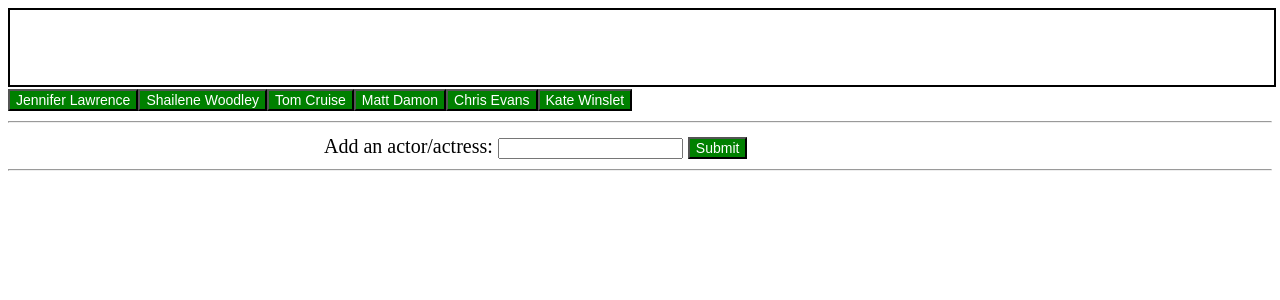
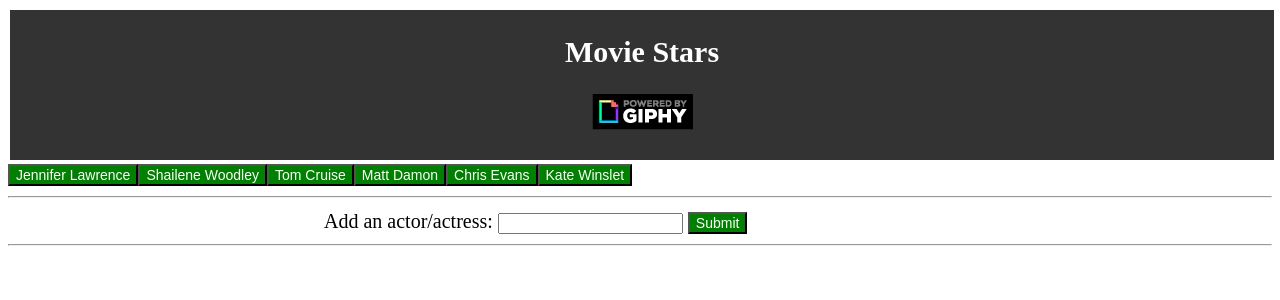
Before and after one commit to clshu/giphy, a PHP site: page / in a window 1280 px wide. Shown: the top 300 px of the page. Run offline with PHP 8.4, Linux system fonts and the light colour scheme; some libraries are stand-ins or nearby versions.

Commit message:
Add header and logo

```diff
--- a/assets/css/style.css
+++ b/assets/css/style.css
@@ -2,9 +2,12 @@ body {
 	font-size: 20px;
 }
 #header {
-	height: 75px;
+	height: 150px;
 	width: 100%;
 	border: 2px solid;
+	text-align: center;
+	background-color: #333333;
+	color: white;
 }
 
 .buttons {
@@ -14,7 +17,6 @@ body {
 }
 
 #actor-form {
-	/* float: right; */
 	width: 50%;
 	margin: 0 auto;
 }
@@ -33,5 +35,4 @@ body {
 .img-box {
 	float: left;
 	margin-right: 5px;
-	/* clear: right; */
 }
--- a/index.html
+++ b/index.html
@@ -8,7 +8,8 @@
 </head>
 <body>
 	<header id="header" class="">
-
+		<h2>Movie Stars</h2>
+		<img id="logo" src="assets/images/Poweredby_100px-White_VertLogo.png" alt="powered by giphy">
 	</header><!-- /header -->
 	<div id="actorButtons" >
 
```
Also changed, not shown: assets/images/Poweredby_100px-White_VertLogo.png (added).
